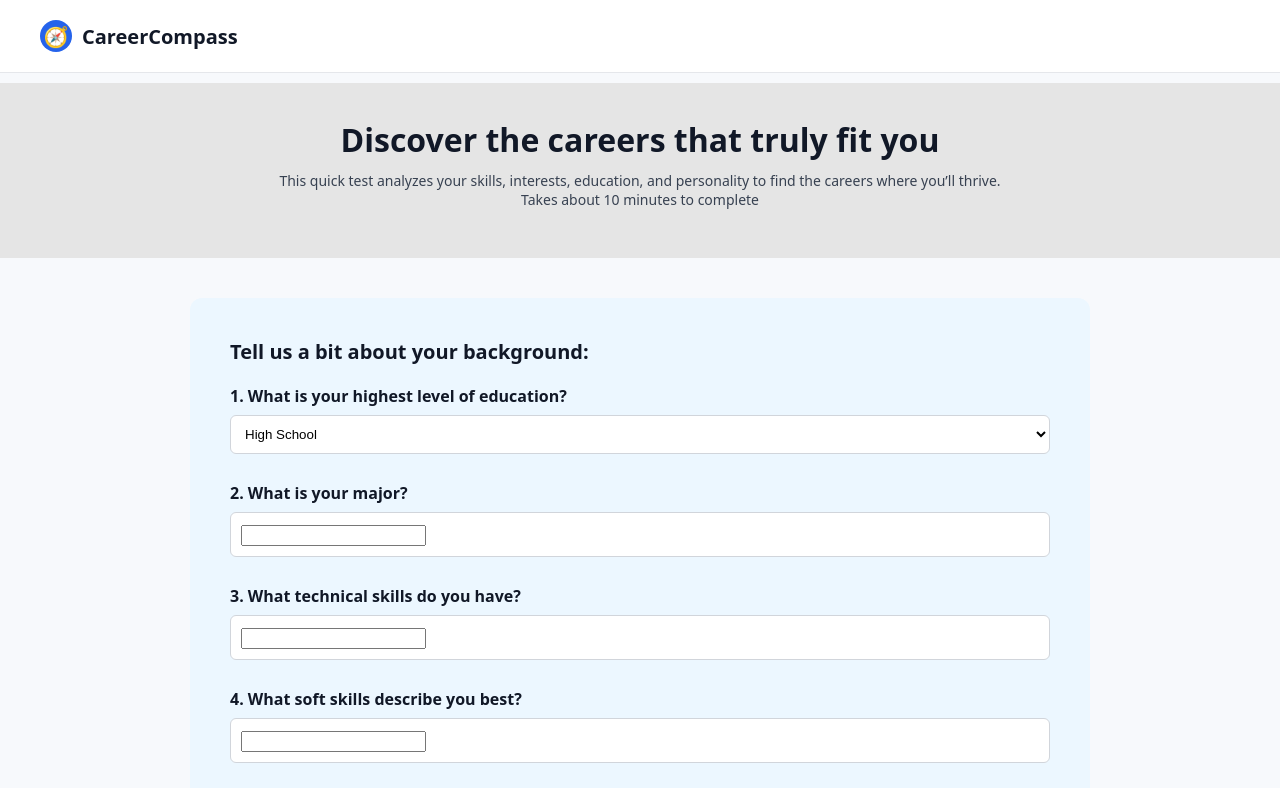
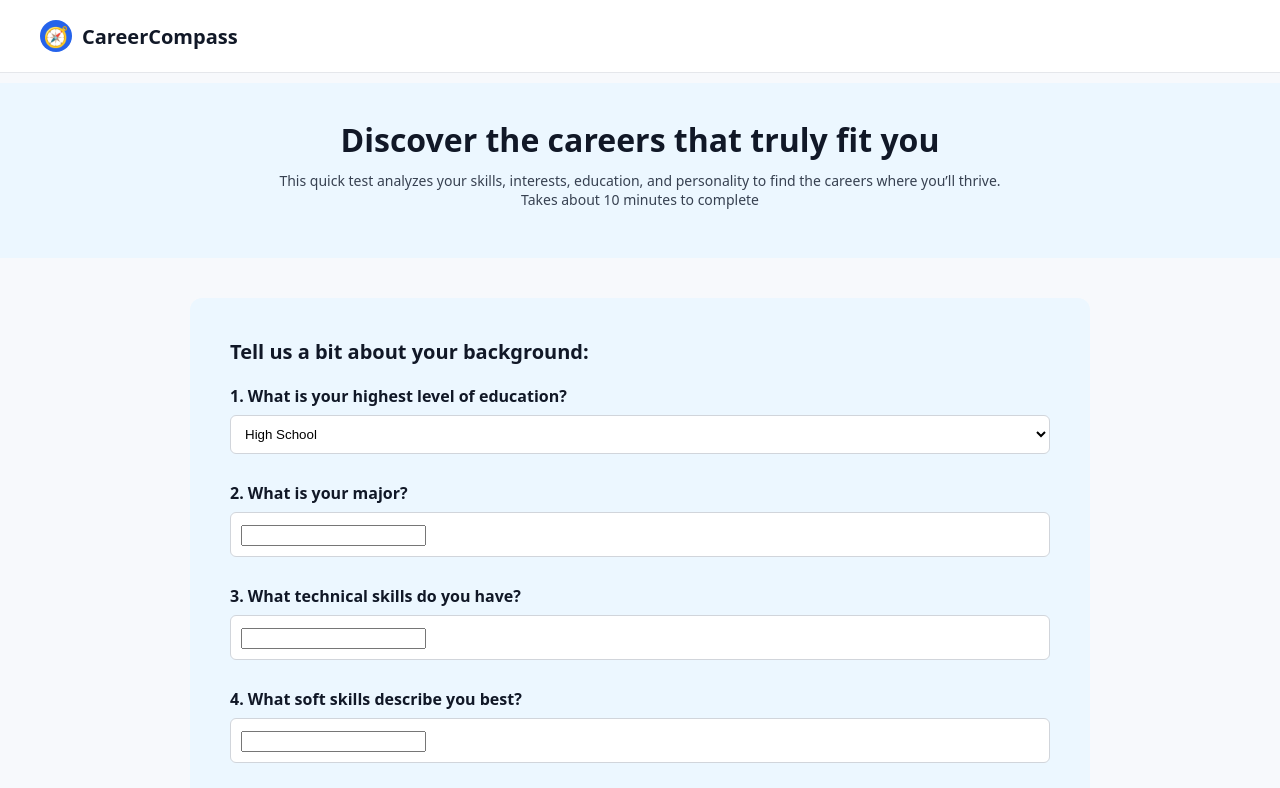
Before and after one commit to ll3864/APAN5490FinalProject, a website: page public/survey.html in a window 1280 px wide. Shown: the top 788 px of the page. Drawn offline with Linux system fonts and the light colour scheme.

Commit message:
change UI color style

```diff
--- a/public/style.css
+++ b/public/style.css
@@ -545,7 +545,7 @@ button {
 /* Hero area */
 .survey-hero {
     text-align: center;
-    background: #e5e5e5;
+    background: #ecf7ff; /* Changed from #e5e5e5 to match Survey Box */
     padding: 35px 20px;
     margin-top: 10px;
 }
```
Also changed, not shown: .specstory/history/2025-12-05_02-26Z-codebase-structure-and-local-mongodb-setup.md, README.md.
